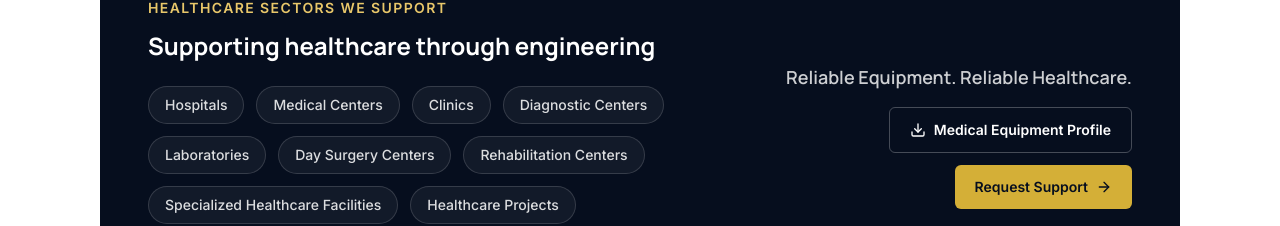
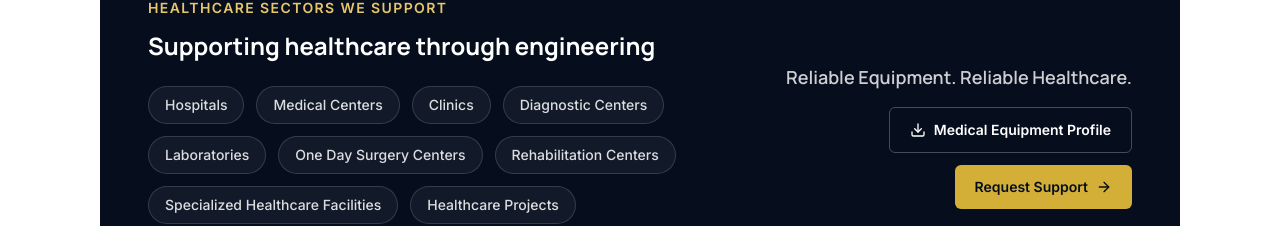
Before and after one commit to RanjithKumarKarnan/labrain, a React (Vite) app: page / in a window 1280 px wide. Shown: the part 9175-9401 px from the top of the page. Built offline with nearby package versions, Linux system fonts and the light colour scheme; no server answers.

Commit message:
Feat : updated

```diff
--- a/src/components/MedicalEquipment.tsx
+++ b/src/components/MedicalEquipment.tsx
@@ -25,7 +25,7 @@ const SECTORS = [
   'Clinics',
   'Diagnostic Centers',
   'Laboratories',
-  'Day Surgery Centers',
+  'One Day Surgery Centers',
   'Rehabilitation Centers',
   'Specialized Healthcare Facilities',
   'Healthcare Projects',
```
